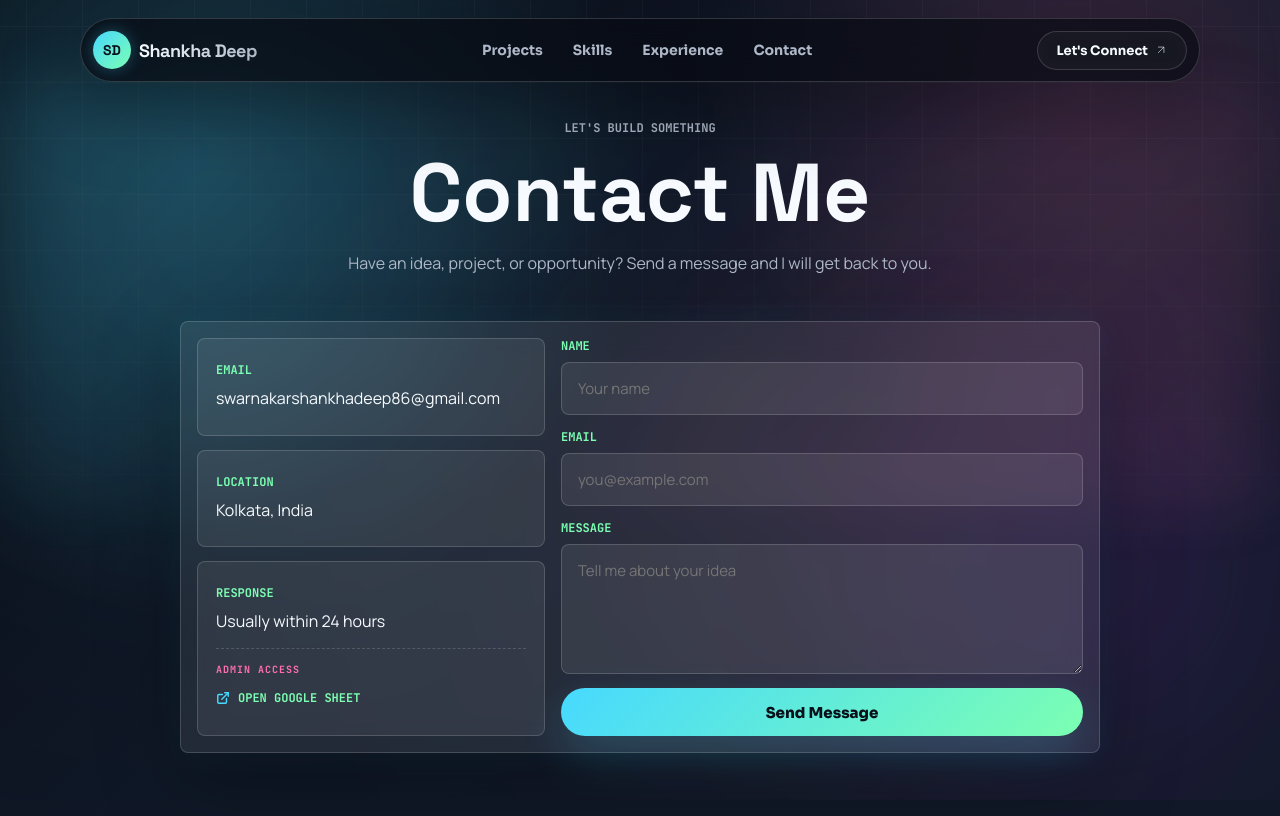
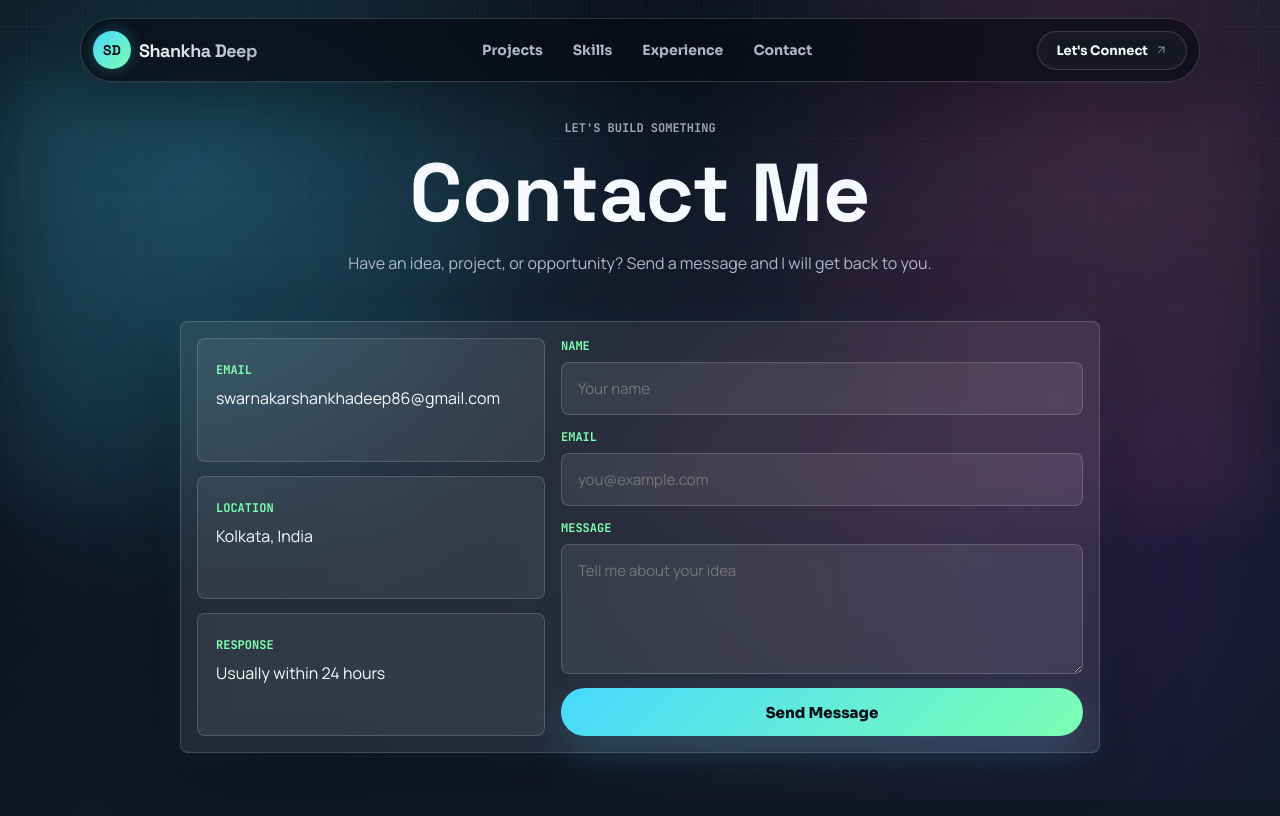
Before and after one commit to Shankha26/Shankha-deep-Swarnakar, a plain HTML site: page contact.html in a window 1280 px wide. Drawn offline with nearby package versions, Linux system fonts and the light colour scheme.

Commit message:
feat: remove admin access google sheet link from contact page

```diff
--- a/contact.html
+++ b/contact.html
@@ -57,13 +57,6 @@
                 <article>
                     <span>Response</span>
                     <p>Usually within 24 hours</p>
-                    <div class="admin-feedback-section" style="margin-top: 16px; padding-top: 14px; border-top: 1px dashed var(--line);">
-                        <span style="display: block; font-size: 10px; color: var(--pink); letter-spacing: 1px; font-weight: 800; font-family: var(--font-code); text-transform: uppercase; margin-bottom: 6px;">Admin Access</span>
-                        <a href="https://docs.google.com/spreadsheets/d/1f0ZCfapywHUZBiNj9JjSUr0SEzEkXH58Mn7F--nDHto/edit?usp=sharing" target="_blank" rel="noopener noreferrer" class="admin-download-btn">
-                            <svg width="14" height="14" viewBox="0 0 24 24" fill="none" stroke="currentColor" stroke-width="2.5" stroke-linecap="round" stroke-linejoin="round" style="display: inline-block; vertical-align: middle;"><path d="M18 13v6a2 2 0 0 1-2 2H5a2 2 0 0 1-2-2V8a2 2 0 0 1 2-2h6"></path><polyline points="15 3 21 3 21 9"></polyline><line x1="10" y1="14" x2="21" y2="3"></line></svg>
-                            <span>Open Google Sheet</span>
-                        </a>
-                    </div>
                 </article>
             </div>
 
```
